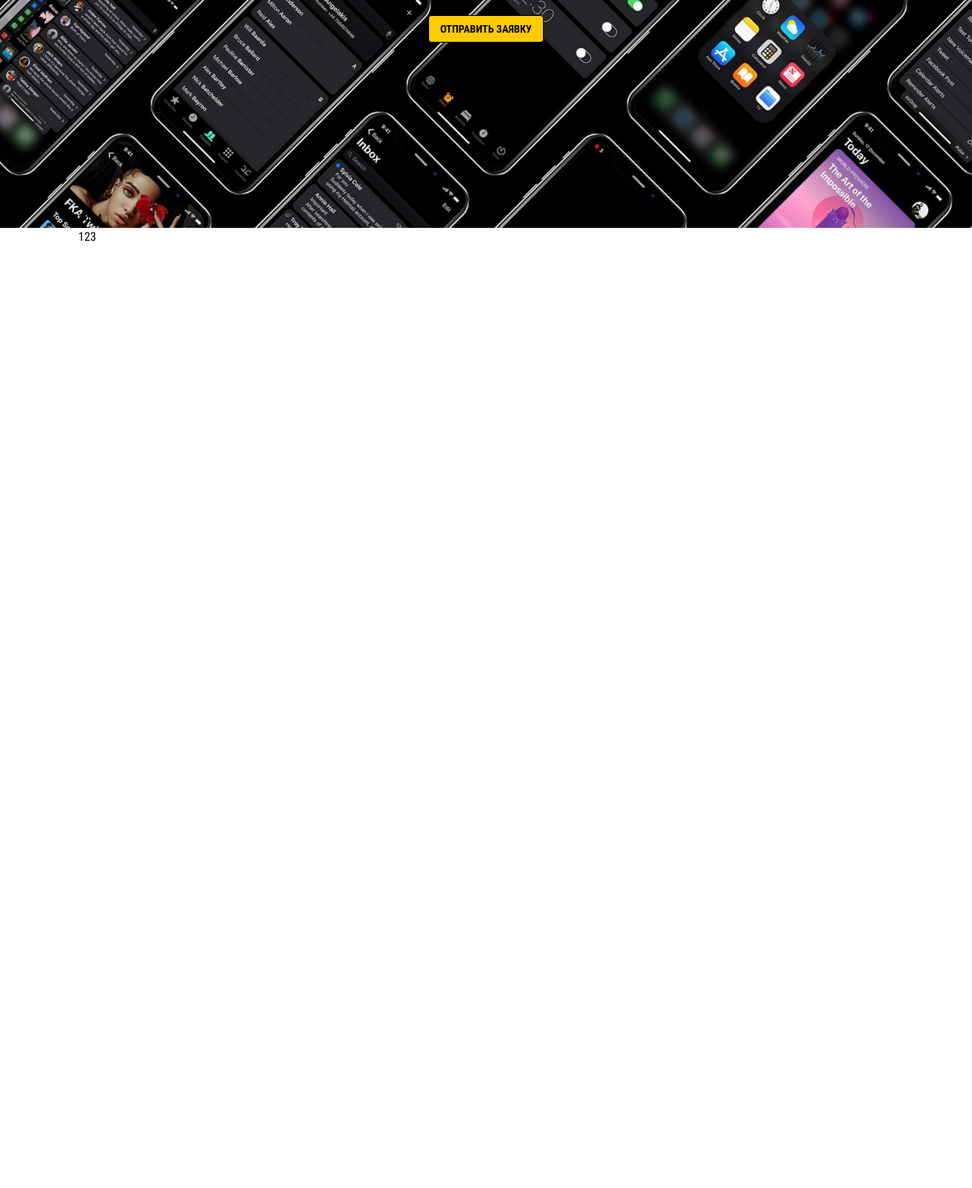
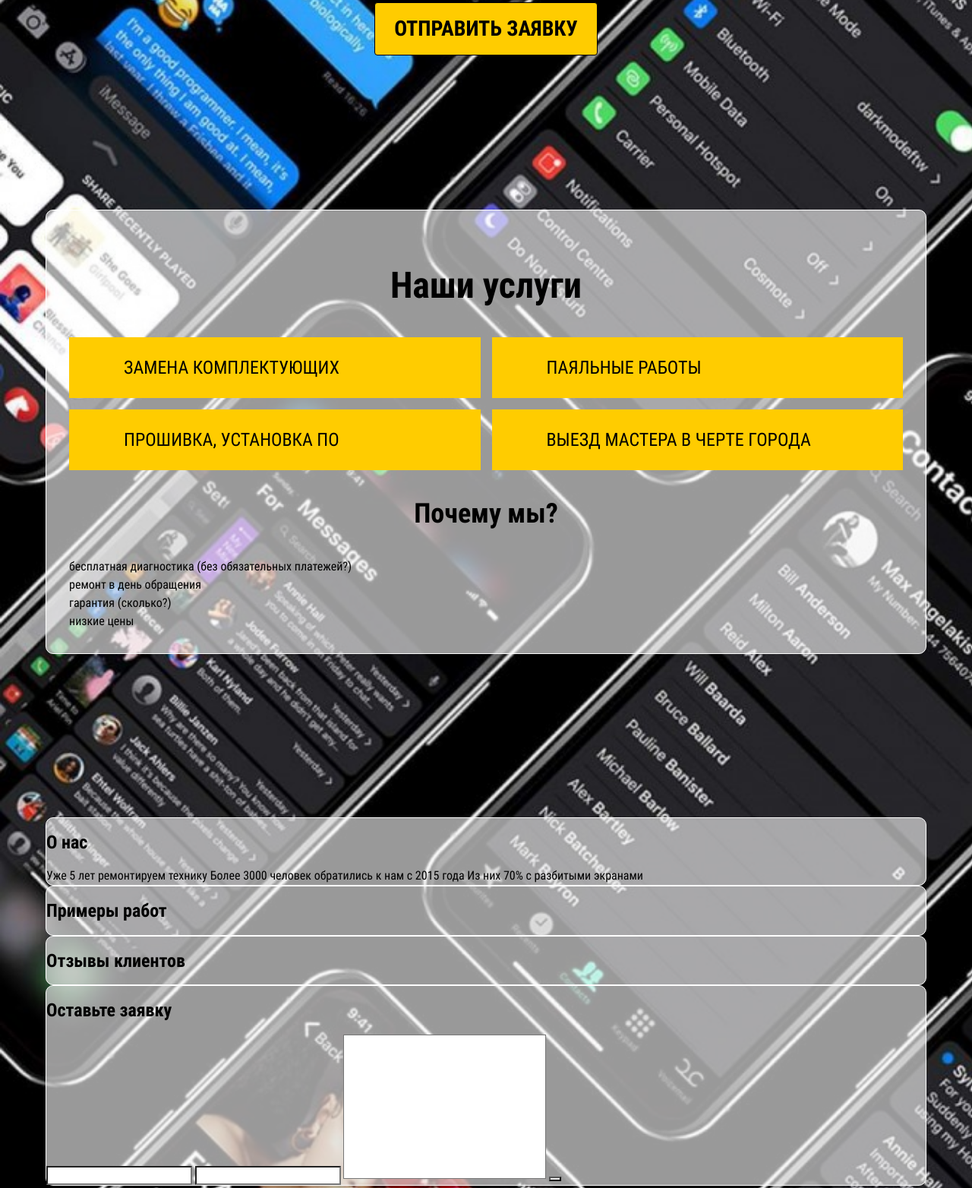
Before and after one commit to dmkrupin/all4smart, a plain HTML site: page index.html in a window 1280 px wide. Shown: the part 524-2088 px from the top of the page at 76% size. Before the commit the page ends 848 px from the top, so only its background shows below. Drawn offline with Linux system fonts and the light colour scheme; files whose address does not match are found by name.

Commit message:
Deploying to gh-pages from @ dmkrupin/all4smart@70504e309cd8031859db5a40a5a4115e8eee1d00 🚀

```diff
--- a/css/style.css
+++ b/css/style.css
@@ -781,16 +781,11 @@ button,
   width: 100%;
   max-width: 1920px;
   margin: 0 auto;
-  padding: 0 103px;
-}
-@media (max-width: 1279px) {
-  .container {
-    padding: 0 55px;
-  }
+  padding: 0 60px;
 }
 @media (max-width: 1199px) {
   .container {
-    padding: 0 45px;
+    padding: 0 30px;
   }
 }
 @media (max-width: 767px) {
@@ -831,6 +826,10 @@ button,
 .btn:disabled {
   opacity: 0.3;
   pointer-events: none;
+}
+.btn--big {
+  font-size: 28px;
+  padding: 20px 25px;
 }
 
 .modal {
@@ -982,6 +981,12 @@ button,
   background-size: cover;
 }
 
+.section {
+  background-color: rgba(255, 255, 255, 0.6);
+  border-radius: 10px;
+  border: 1px solid #ffffff;
+}
+
 .nav {
   -ms-flex-item-align: stretch;
       -ms-grid-row-align: stretch;
@@ -1013,7 +1018,9 @@ button,
 }
 @media (hover: hover), screen and (min-width: 0\0 ) {
   .nav__item:hover .nav__link, .nav__item:focus .nav__link {
-    background-color: rgba(0, 0, 0, 0.05);
+    background: -webkit-gradient(linear, left bottom, left top, from(rgba(0, 0, 0, 0.05)), to(#ffffff));
+    background: -o-linear-gradient(bottom, rgba(0, 0, 0, 0.05), #ffffff);
+    background: linear-gradient(to top, rgba(0, 0, 0, 0.05), #ffffff);
   }
   .nav__item:hover::after, .nav__item:focus::after {
     content: "";
@@ -1072,6 +1079,83 @@ button,
   text-align: center;
 }
 
+.services {
+  min-height: 100vh;
+  display: -webkit-box;
+  display: -ms-flexbox;
+  display: flex;
+}
+
+.services__contents {
+  display: -webkit-box;
+  display: -ms-flexbox;
+  display: flex;
+  -webkit-box-orient: vertical;
+  -webkit-box-direction: normal;
+      -ms-flex-direction: column;
+          flex-direction: column;
+  padding: 30px;
+}
+
+.services__title {
+  font: 700 48px/120% "Roboto Condensed", "Arial", sans-serif;
+  color: #000000;
+  text-align: center;
+}
+
+.services__list {
+  margin: 0;
+  padding: 0;
+  list-style: none;
+  display: -ms-grid;
+  display: grid;
+  -ms-grid-columns: 1fr 1fr;
+  grid-template-columns: 1fr 1fr;
+  gap: 15px;
+}
+
+.services__item {
+  min-height: 80px;
+  padding-left: 60px;
+  display: -webkit-box;
+  display: -ms-flexbox;
+  display: flex;
+  -webkit-box-align: center;
+      -ms-flex-align: center;
+          align-items: center;
+  font: 400 24px/120% "Roboto Condensed", "Arial", sans-serif;
+  text-transform: uppercase;
+  background-color: #ffcc00;
+  -webkit-transition: background 0.2s ease;
+  -o-transition: background 0.2s ease;
+  transition: background 0.2s ease;
+  cursor: pointer;
+}
+.services__item::before {
+  content: "";
+  display: block;
+  width: 12px;
+  height: 12px;
+  border-radius: 50%;
+}
+@media (hover: hover), screen and (min-width: 0\0 ) {
+  .services__item:hover {
+    background-color: #ffffff;
+  }
+}
+
+.services__key-points-title {
+  font: 700 36px/120% "Roboto Condensed", "Arial", sans-serif;
+  color: #000000;
+  text-align: center;
+}
+
+.services__key-points-list {
+  margin: 0;
+  padding: 0;
+  list-style: none;
+}
+
 /* @media (hover: hover), screen and (min-width: 0\0) {
   &:hover,
   &:focus {
--- a/index.html
+++ b/index.html
@@ -37,7 +37,7 @@
         <nav class="header__nav nav">
           <ul class="nav__list">
             <li class="nav__item">
-              <a href="#" class="nav__link">Услуги</a>
+              <a href="#services" class="nav__link">Услуги</a>
             </li>
             <li class="nav__item">
               <a href="#" class="nav__link">О нас</a>
@@ -59,11 +59,89 @@
         <section class="intro">
           <h1 class="intro__title">Ремонт телефонов и планшетов в Твери</h1>
           <p class="intro__address">ТРЦ Рубин 2 и ТРЦ Рио</p>
-          <a class="intro__request btn">Отправить заявку</a>
+          <a class="intro__request btn btn--big">Отправить заявку</a>
         </section>
-        <div class="container">
-          3444
-        </div>
+        <section class="services" id="services">
+          <div class="container">
+            <div class="services__contents section">
+              <h2 class="services__title">Наши услуги</h2>
+              <ul class="services__list">
+                <li class="services__item">
+                  замена комплектующих
+                </li>
+                <li class="services__item">
+                  паяльные работы
+                </li>
+                <li class="services__item">
+                  прошивка, установка ПО
+                </li>
+                <li class="services__item">
+                  выезд мастера в черте города
+                </li>
+              </ul>
+              <h3 class="services__key-points-title">Почему мы?</h3>
+              <ul class="services__key-points-list">
+                <li class="services__key-points-item">
+                  бесплатная диагностика (без обязательных платежей?)
+                </li>
+                <li class="services__key-points-item">
+                  ремонт в день обращения
+                </li>
+                <li class="services__key-points-item">
+                  гарантия (сколько?)
+                </li>
+                <li class="services__key-points-item">
+                  низкие цены
+                </li>
+              </ul>
+            </div>
+          </div>
+        </section>
+        <section class="about-us">
+          <div class="container">
+            <div class="section">
+              <h2 class="about-us__title">О нас</h2>
+              Уже 5 лет
+              ремонтируем технику
+
+              Более 3000 человек
+              обратились к нам с 2015 года
+
+              Из них
+              70% с разбитыми экранами
+            </div>
+          </div>
+        </section>
+        <section class="works">
+          <div class="container">
+            <div class="section">
+              <h2 class="works__title">Примеры работ</h2>
+            </div>
+          </div>
+        </section>
+        <section class="works">
+          <div class="container">
+            <div class="section">
+              <h2 class="works__title">Отзывы клиентов</h2>
+            </div>
+          </div>
+        </section>
+        <section class="request">
+          <div class="container">
+            <div class="section">
+              <h2 class="request__title">Оставьте заявку</h2>
+              <form action="">
+                <input type="number" name="">
+                <input type="text" name="">
+                <textarea name="" cols="30" rows="10"></textarea>
+                <button type="submit"></button>
+              </form>
+            </div>
+          </div>
+        </section>
+        <section class="contacts">
+          <h2 class="request__title">Наши контакты</h2>
+        </section>
       </main>
       <footer class="footer">
         <div class="container">
```
Also changed, not shown: css/style.min.css, 1 other file.
